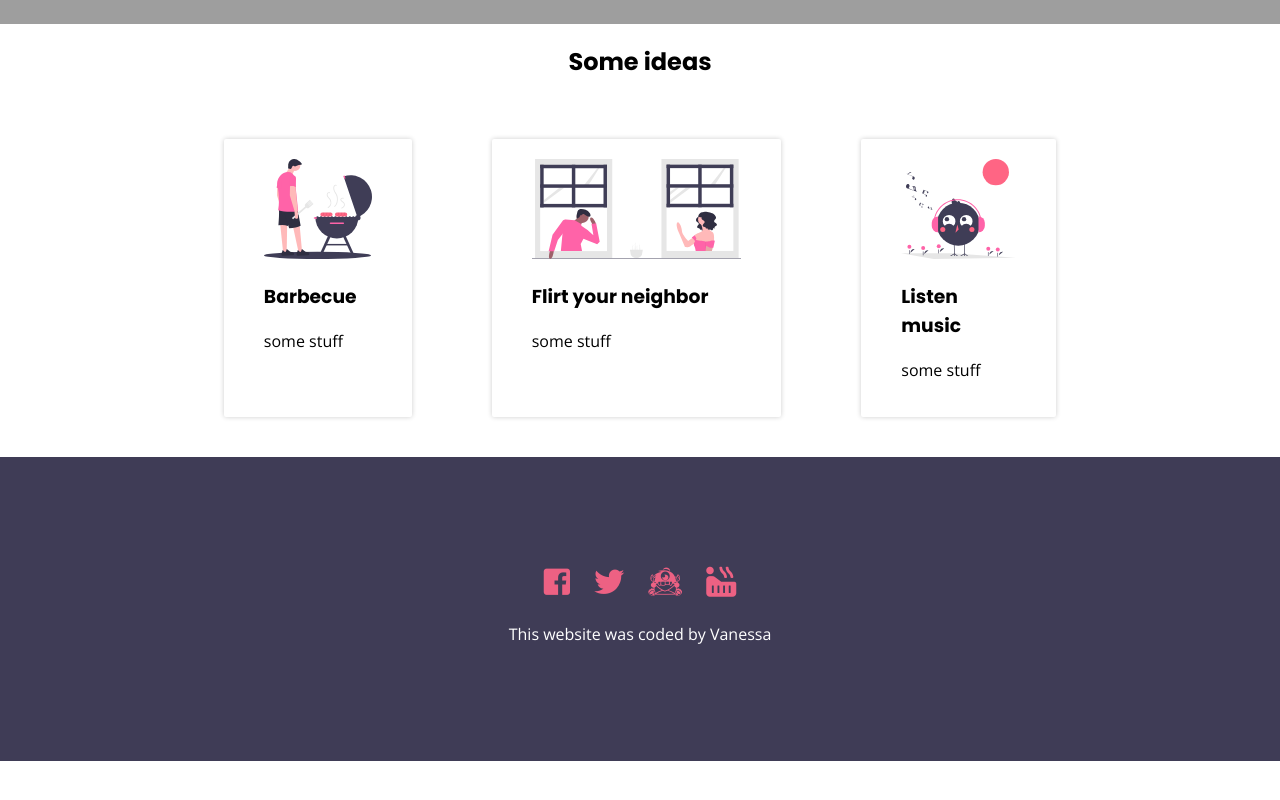
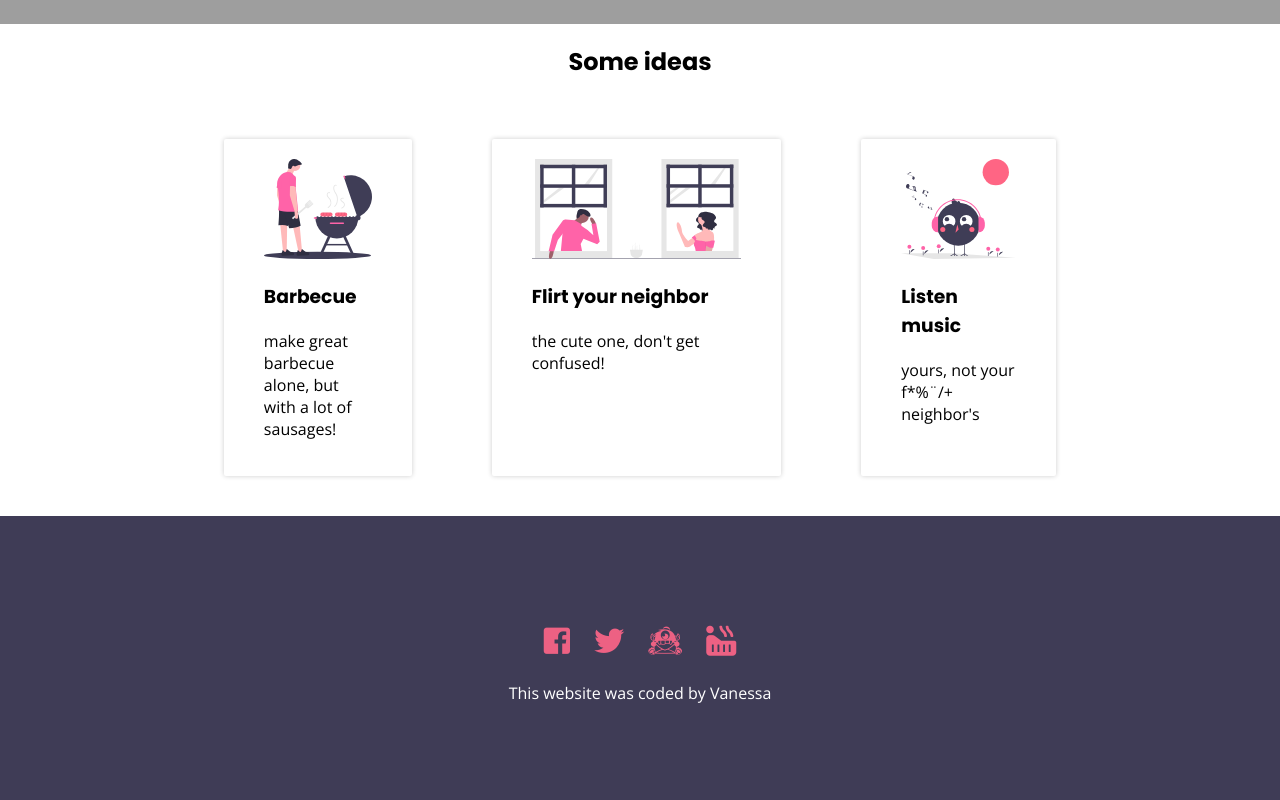
Before and after one commit to vanessamassiot/landing, a plain HTML site: page index.html in a window 1280 px wide. Shown: the part 587-1387 px from the top of the page. Before the commit the page ends 1348 px from the top, so only its background shows below. Drawn offline with nearby package versions, Linux system fonts and the light colour scheme; grey boxes are pictures that could not be loaded.

Commit message:
change some stuff

```diff
--- a/index.html
+++ b/index.html
@@ -31,17 +31,17 @@
   				<div class="card">
   					<img src="images/undraw_barbecue_3x93.svg">
   					<h3> Barbecue</h3>
-  					<p> some stuff</p>
+  					<p> make great barbecue alone, but with a lot of sausages!</p>
   				</div>
   				 <div class="card">
   					<img src="images/undraw_neighbors_ciwb.svg">
   					<h3> Flirt your neighbor</h3>
-  					<p> some stuff</p>
+  					<p> the cute one, don't get confused!</p>
   				</div>
   				<div class="card">
   					<img src="images/undraw_happy_music_g6wc.svg">
   					<h3> Listen music</h3>
-  					<p> some stuff</p>
+  					<p> yours, not your f*%¨/+ neighbor's</p>
   				</div>
 
   			</div>
```
